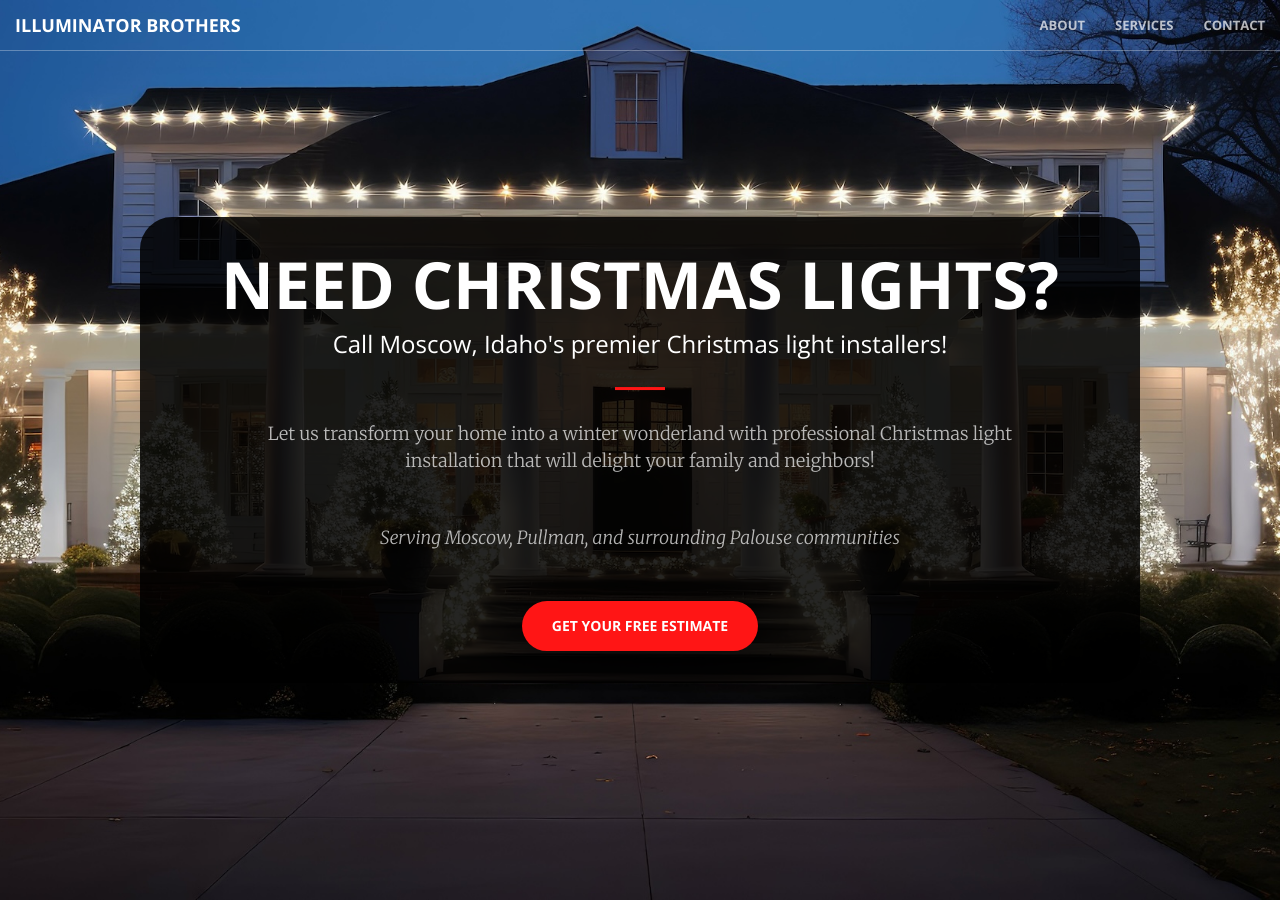
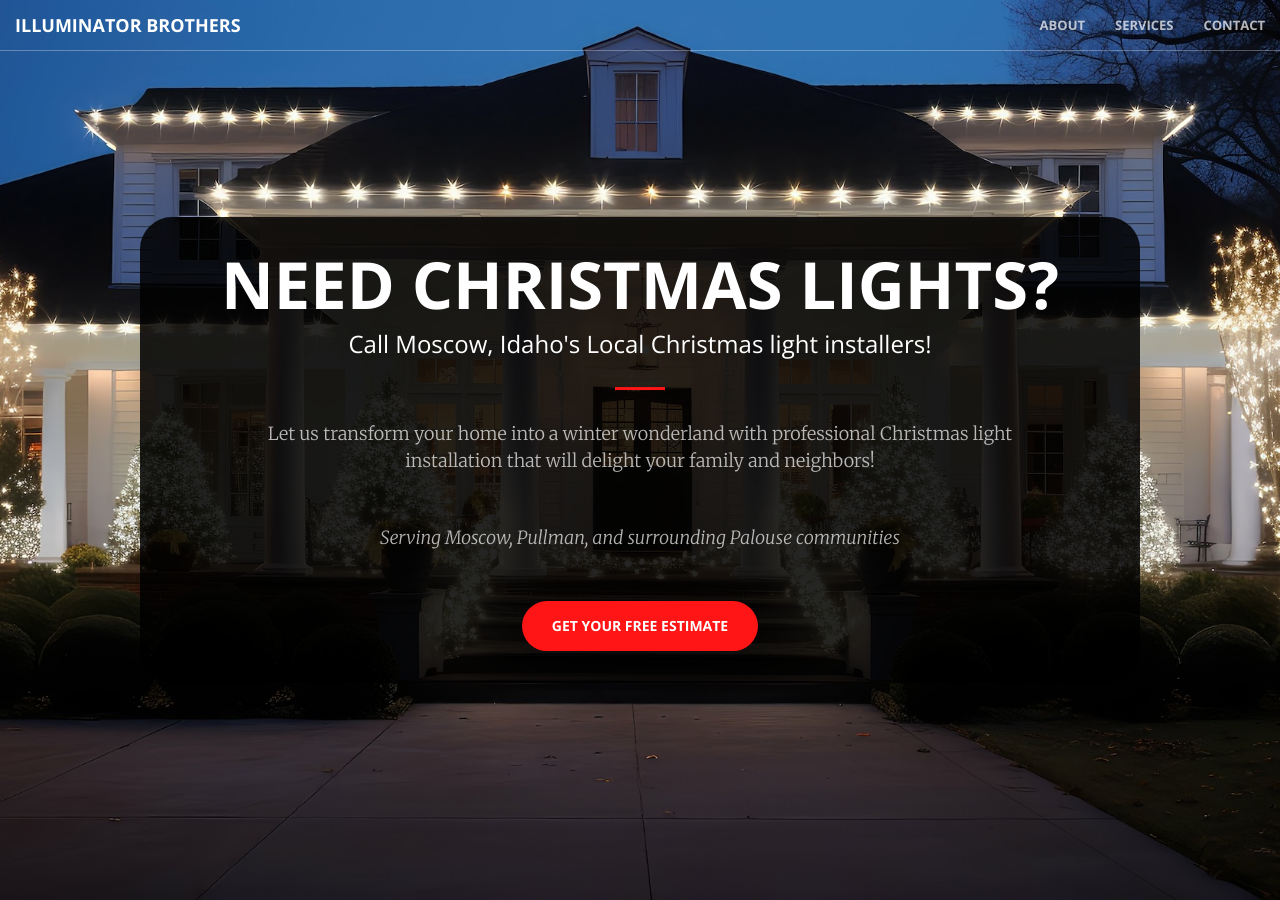
Before and after one commit to Gagege/illuminatorbros.com, a Jekyll site: the page built from index.html, in a window 1280 px wide and 900 px high. Built offline with Jekyll 4.4.1, drawn with Linux system fonts in a browser that asks for light colours.

Commit message:
Changed 'Premier' to 'Local'

```diff
--- a/_includes/header.html
+++ b/_includes/header.html
@@ -2,7 +2,7 @@
     <div class="header-content">
         <div class="header-content-inner">
             <h1>Need Christmas Lights?</h1>
-            <h2 class="location-subtitle">Call Moscow, Idaho's premier Christmas light installers!</h2>
+            <h2 class="location-subtitle">Call Moscow, Idaho's Local Christmas light installers!</h2>
             <hr>
             <p>Let us transform your home into a winter wonderland with professional Christmas light installation
                 that will delight your family and neighbors!</p>
```
